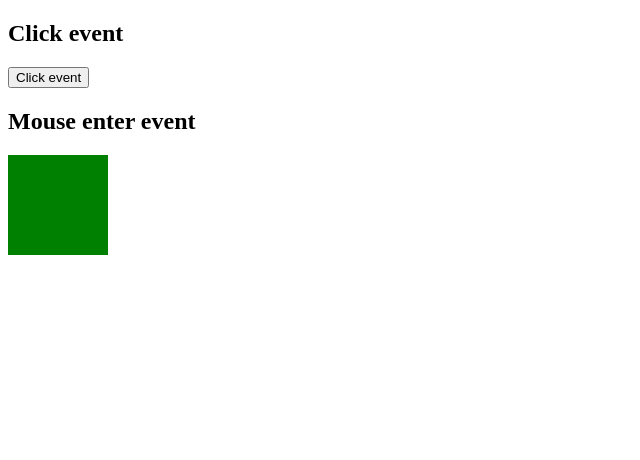
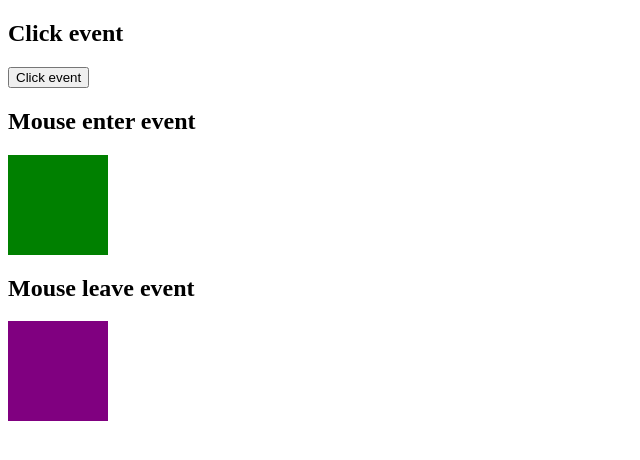
Before and after one commit to ShubhamDev021/Angular_Course, an Angular app: page / in a window 1280 px wide. Shown: the top 460 px of the page, without its empty margins (0-640 px from the left). Built offline with nearby package versions, Linux system fonts and the light colour scheme.

Commit message:
Event in angular - mouse leave event

```diff
--- a/src/app/app.component.html
+++ b/src/app/app.component.html
@@ -14,3 +14,6 @@
 
 <h2>Mouse enter event</h2>
 <div style="background-color: green; width: 100px; height: 100px;" (mouseenter)="handleEvent($event)"></div>
+
+<h2>Mouse leave event</h2>
+<div style="background-color: purple; width: 100px; height: 100px;" (mouseleave)="handleEvent($event)"></div>
```
